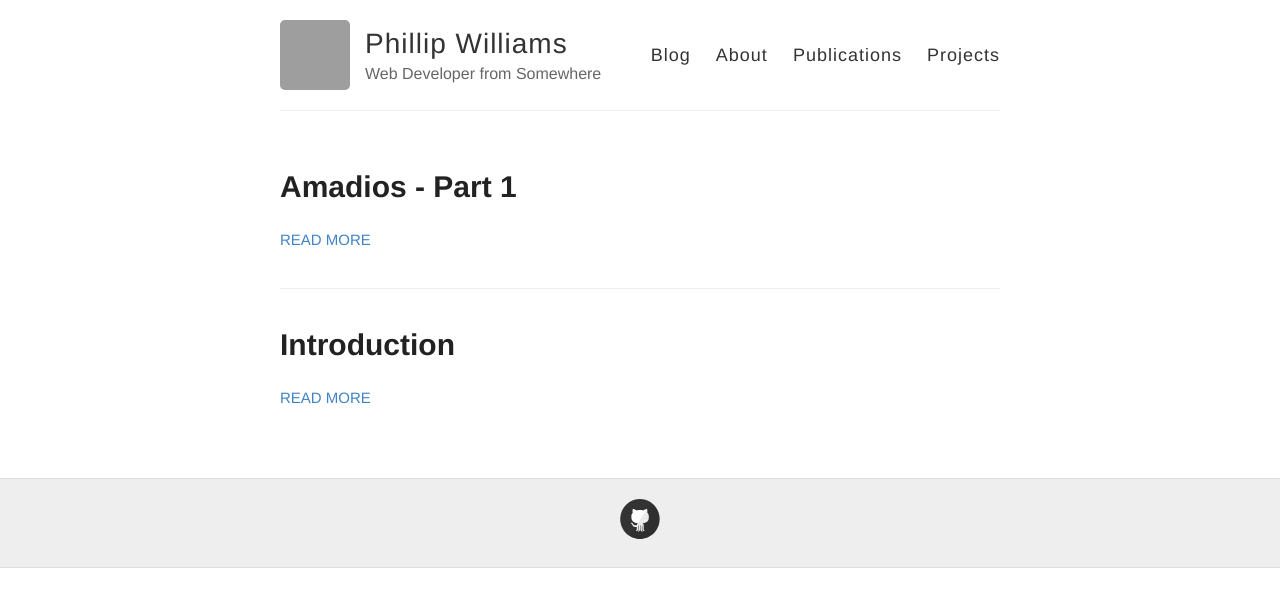
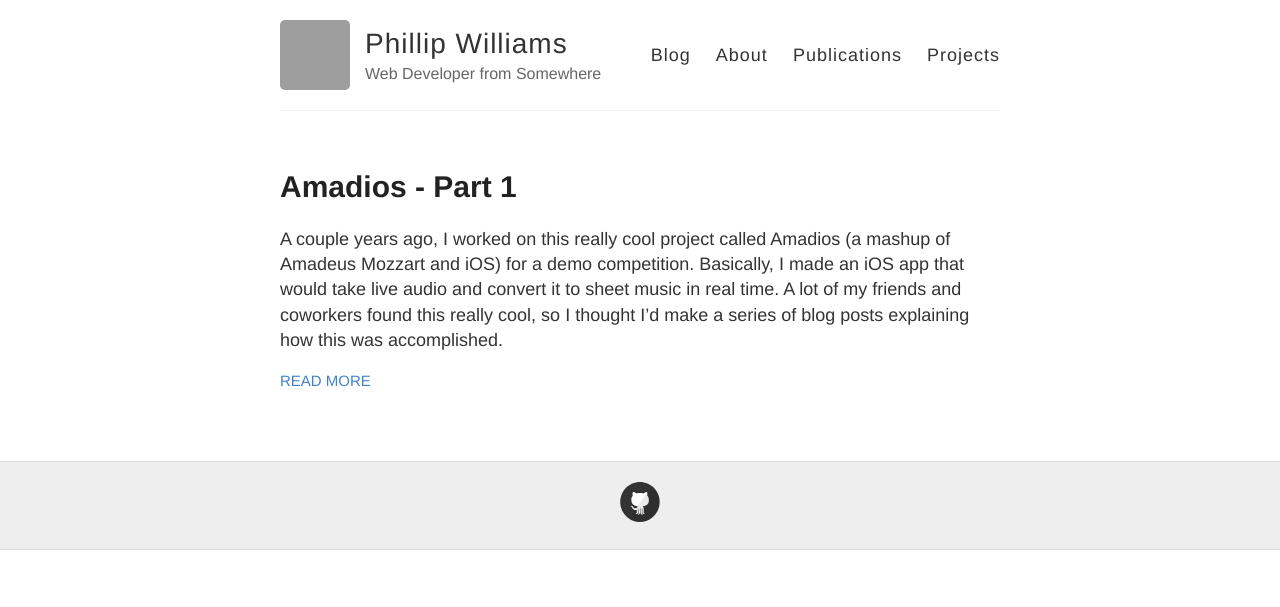
Before and after one commit to Philliams/Philliams.github.io, a Jekyll site: the page built from index.html, in a window 1280 px wide. Shown: the top 607 px of the page. Built offline with Jekyll 4.4.1, drawn with Linux system fonts in a browser that asks for light colours; grey boxes are pictures that could not be loaded.

Commit message:
Initial commit for Amadios Part 1 blog post

```diff
--- /dev/null
+++ b/_posts/2019-1-16-Amadios-Part-1.md
@@ -0,0 +1,6 @@
+---
+layout: post
+title: Amadios - Part 1
+---
+
+A couple years ago, I worked on this really cool project called Amadios (a mashup of Amadeus Mozzart and iOS) for a demo competition. Basically, I made an iOS app that would take live audio and convert it to sheet music in real time. A lot of my friends and coworkers found this really cool, so I thought I'd make a series of blog posts explaining how this was accomplished.
--- a/_posts/2019-1-16-introduction.md
+++ /dev/null
@@ -1,4 +0,0 @@
----
-layout: post
-title: Introduction
----
```
Also changed, not shown: _posts/2019-1-17-Amadios-Part-1.md (deleted, +0 -4 lines), projects.md (+1 -1 lines).
